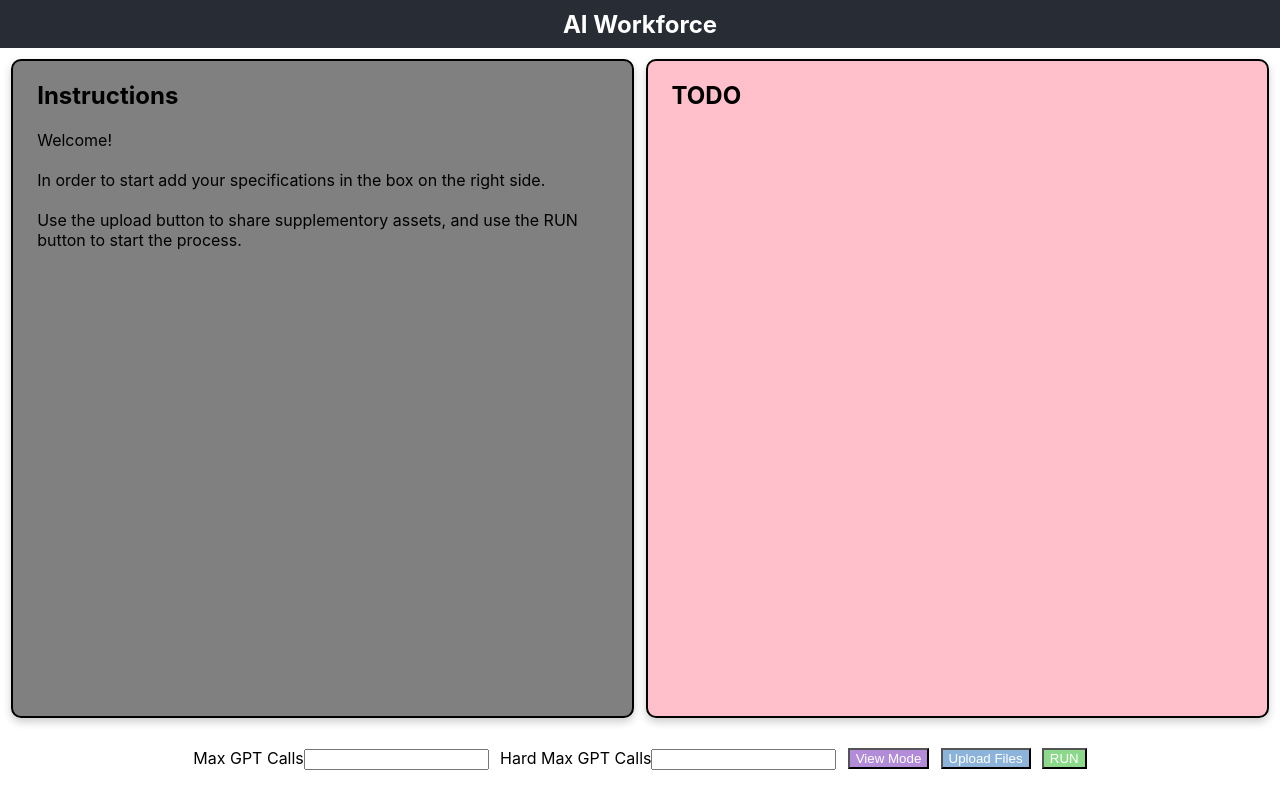
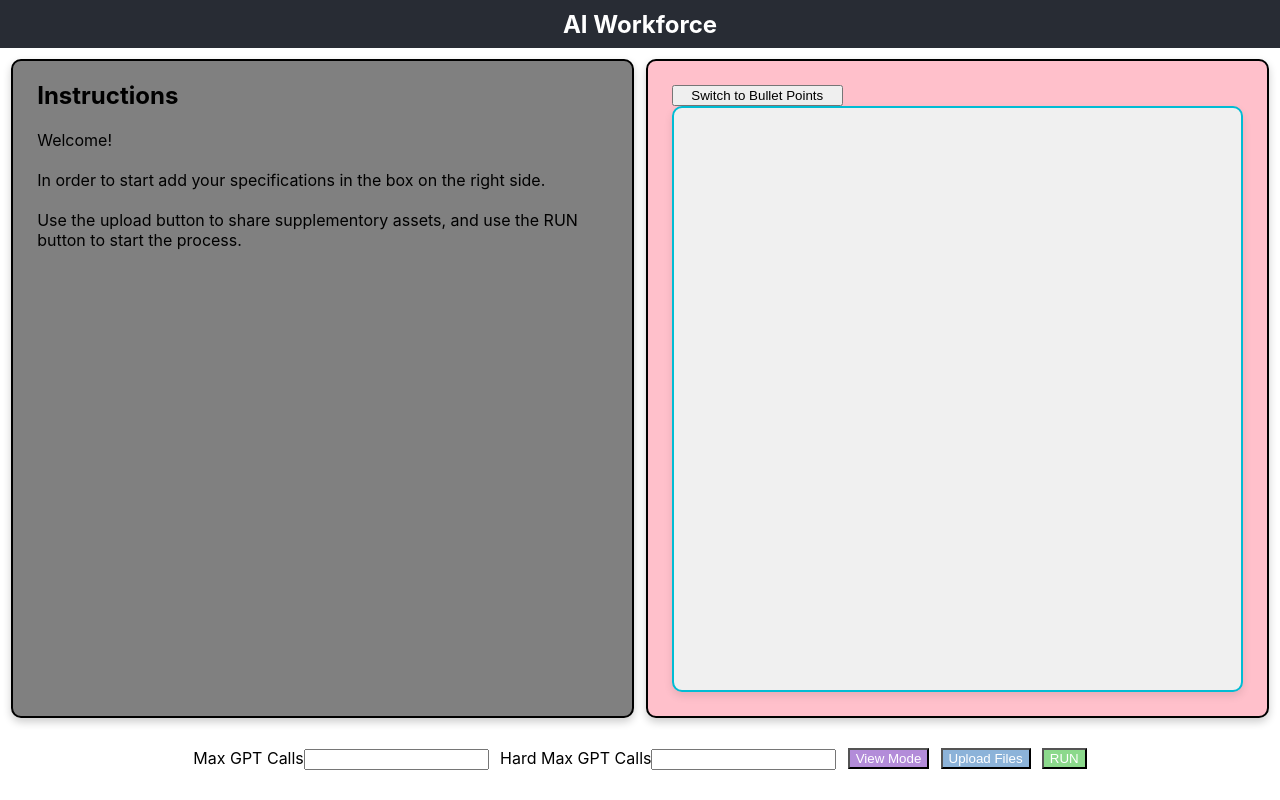
Before and after one commit to joeledge95/ai-workforce, a React (Create React App) app in the folder frontend/: page / in a window 1280 px wide. Built offline with nearby package versions, Linux system fonts and the light colour scheme.

Commit message:
Added text entry box

```diff
--- a/frontend/src/components/RightSection.js
+++ b/frontend/src/components/RightSection.js
@@ -1,12 +1,13 @@
 import React from 'react';
 import './Section.css';
+import SpecEntryBox from './SpecEntryBox';
 
 const RightSection = () => (
   <div
-    className="section"
+    className="section right-section"
     style={{ gridArea: 'right', backgroundColor: 'pink' }}
   >
-    <h2>TODO</h2>
+    <SpecEntryBox />
   </div>
 );
 
--- a/frontend/src/components/Section.css
+++ b/frontend/src/components/Section.css
@@ -7,3 +7,10 @@
   box-shadow: 0 4px 8px rgba(0, 0, 0, 0.2);
   text-align: left;
 }
+
+.right-section {
+  display: flex;
+  padding-top: 1.5rem;
+  padding-bottom: 1.5rem;
+  background-color: red;
+}
--- /dev/null
+++ b/frontend/src/components/SpecEntryBox.css
@@ -0,0 +1,25 @@
+.text-entry-container {
+  width: 100%;
+  height: 100%;
+  display: flex;
+  flex-direction: column;
+}
+
+.bullet-button {
+  width: 30%;
+}
+
+.text-entry {
+  width: 100%;
+  height: 100%;
+  border: 2px solid #00bcd4;
+  border-radius: 10px;
+  padding: 10px;
+  font-size: 16px;
+  background-color: #f0f0f0;
+  outline: none;
+  box-shadow: 0 4px 8px rgba(0, 0, 0, 0.1);
+  white-space: pre-wrap; /* Preserves whitespace and line breaks */
+  resize: none;
+  flex: 1;
+}
--- /dev/null
+++ b/frontend/src/components/SpecEntryBox.js
@@ -0,0 +1,41 @@
+import React, { useState, useRef } from 'react';
+import './SpecEntryBox.css';
+
+const TextEntryBox = () => {
+  const [bulletMode, setBulletMode] = useState(false);
+  const textAreaRef = useRef(null);
+
+  const handleKeyDown = (event) => {
+    if (event.key === 'Enter') {
+      event.preventDefault();
+      const start = textAreaRef.current.selectionStart;
+      const end = textAreaRef.current.selectionEnd;
+      const value = textAreaRef.current.value;
+      const bullet = bulletMode ? '\n• ' : '\n';
+      textAreaRef.current.value =
+        value.substring(0, start) + bullet + value.substring(end);
+      textAreaRef.current.selectionStart = textAreaRef.current.selectionEnd =
+        start + bullet.length;
+    }
+  };
+
+  const handleButtonClick = () => {
+    setBulletMode(!bulletMode);
+    textAreaRef.current.focus();
+  };
+
+  return (
+    <div className="text-entry-container">
+      <button className="bullet-button" onClick={handleButtonClick}>
+        {bulletMode ? 'Switch to Normal Text' : 'Switch to Bullet Points'}
+      </button>
+      <textarea
+        ref={textAreaRef}
+        className="text-entry"
+        onKeyDown={handleKeyDown}
+      ></textarea>
+    </div>
+  );
+};
+
+export default TextEntryBox;
```
